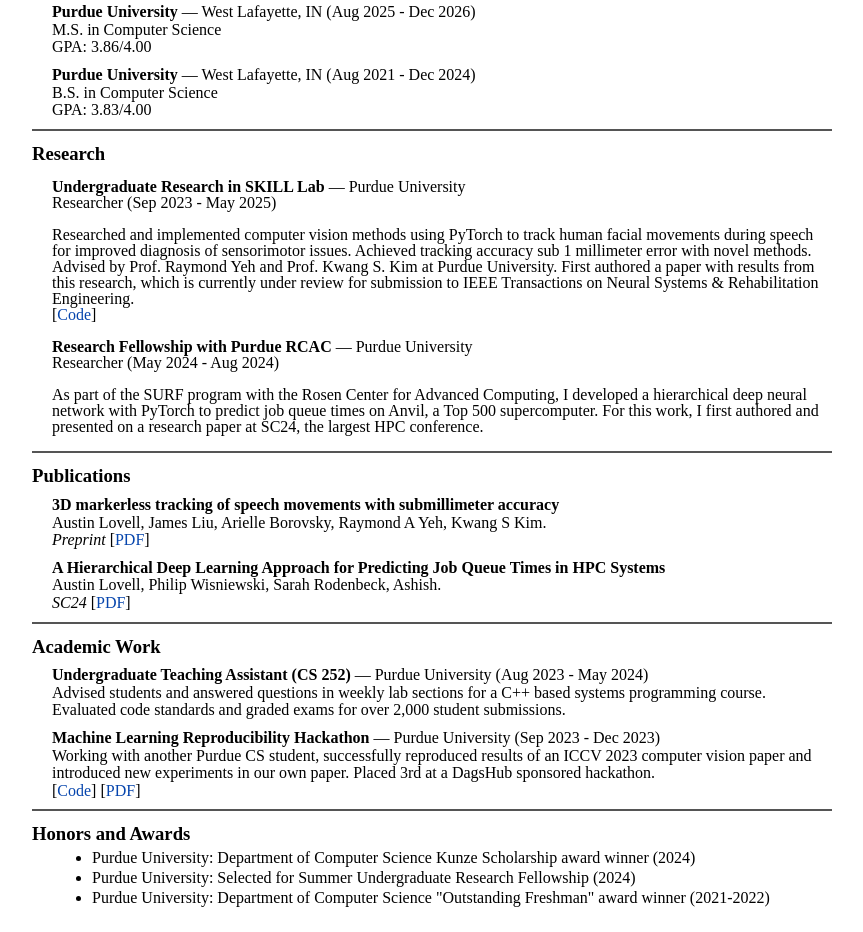
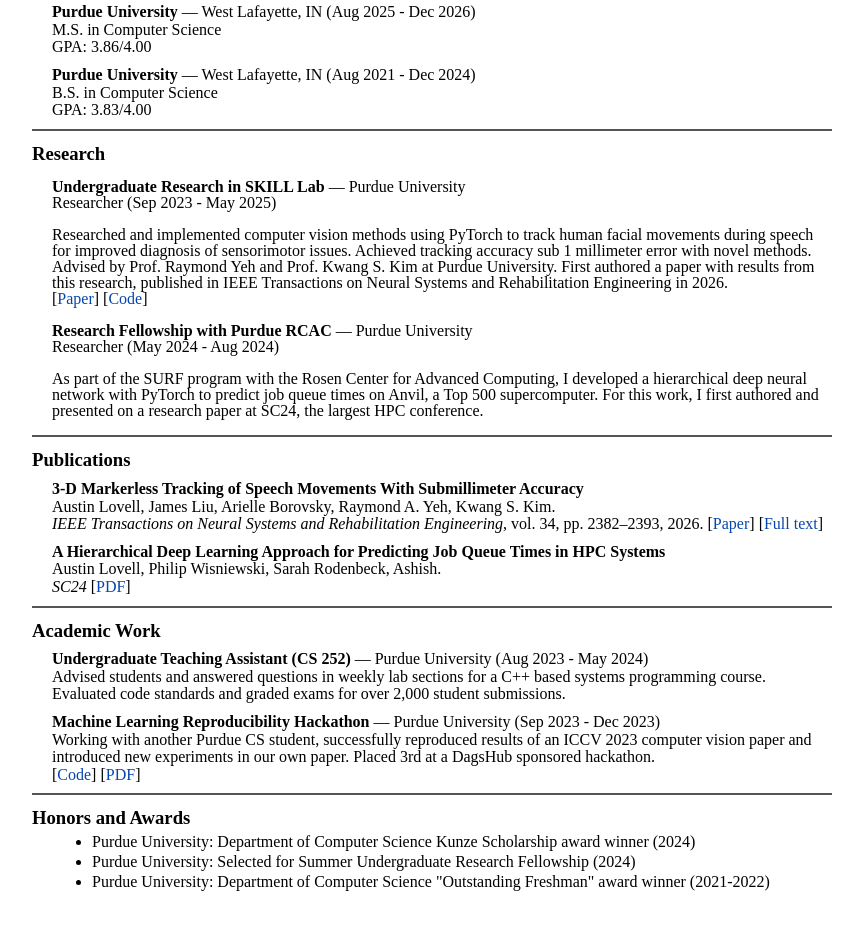
Before and after one commit to austinlovell25/austinlovell25.github.io, a plain HTML site: page index.html in a window 1280 px wide. Shown: the part 620-1552 px from the top of the page, without its empty margins (208-1071 px from the left). Drawn offline with Linux system fonts and the light colour scheme; a web font is replaced by a local one.

Commit message:
Update speech tracking research with published journal citation

```diff
--- a/index.html
+++ b/index.html
@@ -90,9 +90,9 @@
     Researcher (Sep 2023 - May 2025)<br><br>
     Researched and implemented computer vision methods using PyTorch to track human facial movements during speech for improved diagnosis of sensorimotor issues.
     Achieved tracking accuracy sub 1 millimeter error with novel methods. Advised by Prof. Raymond Yeh and Prof. Kwang S. Kim at Purdue University.
-    First authored a paper with results from this research, which is currently under review for submission to IEEE Transactions
-    on Neural Systems & Rehabilitation Engineering.</b><br>
-    [<a href="https://github.com/austinlovell25/cotracker_for_lips">Code</a>]
+    First authored a paper with results from this research, published in IEEE Transactions
+    on Neural Systems and Rehabilitation Engineering in 2026.<br>
+    [<a href="https://ieeexplore.ieee.org/document/11502007">Paper</a>] [<a href="https://github.com/austinlovell25/cotracker_for_lips">Code</a>]
   </p>
 
   <p>
@@ -109,9 +109,10 @@
   <h3 id="publications">Publications</h3>
   <ul class="pubs">
     <li>
-      <b>3D markerless tracking of speech movements with submillimeter accuracy</b><br>
-      Austin Lovell, James Liu, Arielle Borovsky, Raymond A Yeh, Kwang S Kim.</b><br>
-      <i>Preprint</i> [<a href="https://pmc.ncbi.nlm.nih.gov/articles/PMC11844461/">PDF</a>]
+      <b>3-D Markerless Tracking of Speech Movements With Submillimeter Accuracy</b><br>
+      Austin Lovell, James Liu, Arielle Borovsky, Raymond A. Yeh, Kwang S. Kim.<br>
+      <i>IEEE Transactions on Neural Systems and Rehabilitation Engineering</i>, vol. 34, pp. 2382–2393, 2026.
+      [<a href="https://ieeexplore.ieee.org/document/11502007">Paper</a>] [<a href="https://pmc.ncbi.nlm.nih.gov/articles/PMC13267241/">Full text</a>]
     </li>
     <li>
       <b>A Hierarchical Deep Learning Approach for Predicting Job Queue Times in HPC Systems</b><br>
```
